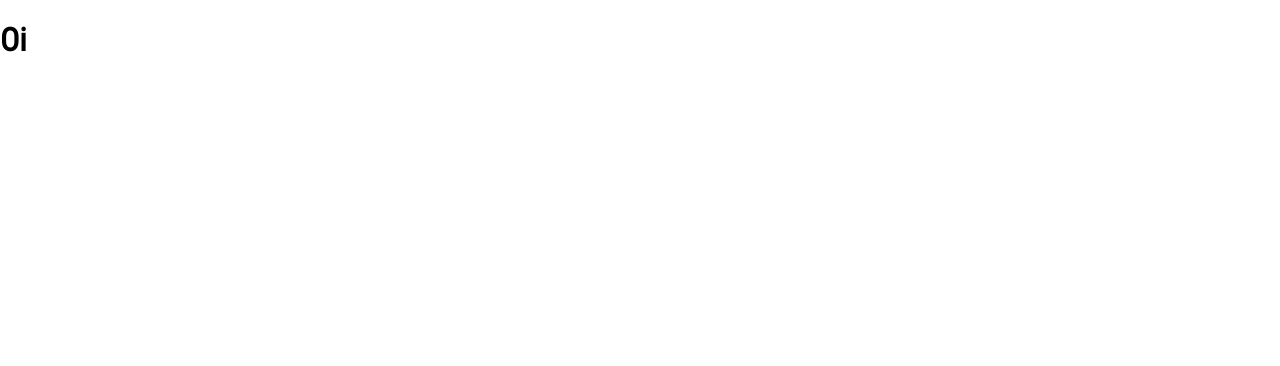
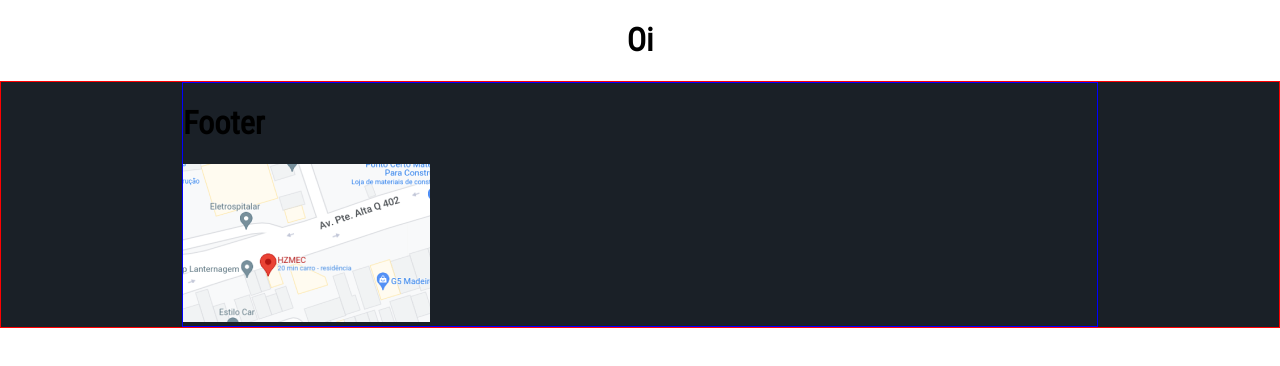
Before and after one commit to DrZanuff/hzmec-template, a Next.js app: page / in a window 1280 px wide. Shown: the top 366 px of the page. Built offline with nearby package versions, Linux system fonts and the light colour scheme.

Commit message:
commit: intial build for footer

```diff
--- /dev/null
+++ b/src/components/Footer/Footer.styles.tsx
@@ -0,0 +1,16 @@
+import styled from 'styled-components'
+
+export const FooterContainer = styled.div`
+  display: flex;
+  border: 1px solid red;
+  align-items: center;
+  flex-direction: column;
+  width: 100%;
+  background-color: #1a2027;
+`
+
+export const FooterInnerContent = styled.div`
+  border: 1px solid blue;
+  max-width: 916px;
+  width: 100%;
+`
--- /dev/null
+++ b/src/components/Footer/Footer.tsx
@@ -0,0 +1,14 @@
+import type { FooterProps } from './Footer.types'
+import * as S from './Footer.styles'
+
+export function Footer({ value }: FooterProps) {
+  return (
+    <S.FooterContainer>
+      <S.FooterInnerContent>
+        <h1>Footer</h1>
+        <h2>{value}</h2>
+        <img src="../MapImage.png" alt="Mapa da HZMEC" />
+      </S.FooterInnerContent>
+    </S.FooterContainer>
+  )
+}
--- /dev/null
+++ b/src/components/Footer/Footer.types.tsx
@@ -0,0 +1,3 @@
+export interface FooterProps {
+  value?: string
+}
--- /dev/null
+++ b/src/components/Footer/index.tsx
@@ -0,0 +1,3 @@
+import { Footer } from './Footer'
+
+export { Footer }
--- /dev/null
+++ b/src/components/FooterLink/FooterLink.styles.tsx
@@ -0,0 +1,5 @@
+import styled from 'styled-components'
+
+export const FooterLinkContainer = styled.div`
+  display: flex;
+`
--- /dev/null
+++ b/src/components/FooterLink/index.tsx
@@ -0,0 +1,3 @@
+import { FooterLink } from './FooterLink'
+
+export { FooterLink }
--- a/src/pagesContainers/HomeComponent/HomeComponent.styles.tsx
+++ b/src/pagesContainers/HomeComponent/HomeComponent.styles.tsx
@@ -2,6 +2,8 @@ import styled from 'styled-components'
 
 export const HomeComponentContainer = styled.div`
   display: flex;
+  flex-direction: column;
   font-family: RobotoCondensed;
   font-weight: bold;
+  align-items: center;
 `
--- a/src/pagesContainers/HomeComponent/HomeComponent.tsx
+++ b/src/pagesContainers/HomeComponent/HomeComponent.tsx
@@ -1,11 +1,13 @@
 import type { HomeComponentProps } from './HomeComponent.types'
 import * as S from './HomeComponent.styles'
+import { Footer } from '../../components/Footer'
 // import Link from 'next/link
 
 export function HomeComponent({ value }: HomeComponentProps) {
   return (
     <S.HomeComponentContainer>
       <h1>Oi</h1>
+      <Footer/>
     </S.HomeComponentContainer>
   )
 }
```
Also changed, not shown: src/components/FooterLink/FooterLink.tsx (added, +11 -0 lines), src/components/FooterLink/FooterLink.types.tsx (added, +7 -0 lines), public/MapImage.png (added).
